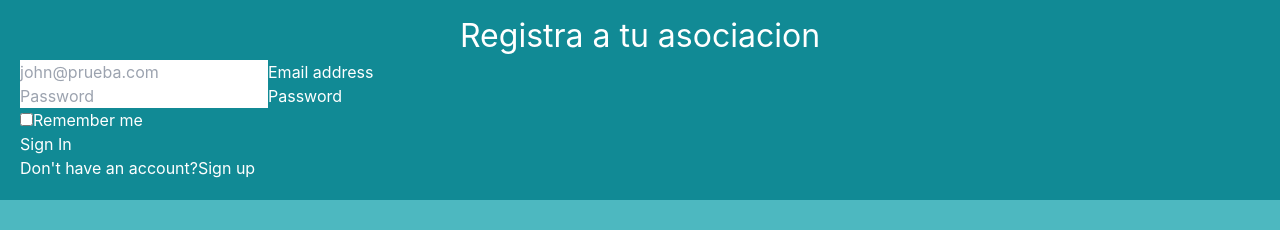
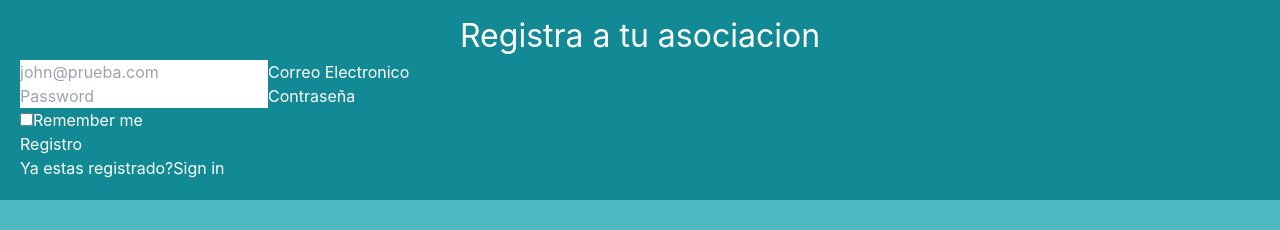
Before and after one commit to The-Asintota/api-adopcion-mascotas, a React (Vite) app in the folder adopcion-perritos/: page /shelters in a window 1280 px wide. Shown: the part 704-934 px from the top of the page. Built offline with nearby package versions, Linux system fonts and the light colour scheme.

Commit message:
form text in spanish

```diff
--- a/adopcion-perritos/src/components/SignUpForm/SignUpForm.jsx
+++ b/adopcion-perritos/src/components/SignUpForm/SignUpForm.jsx
@@ -14,7 +14,7 @@ const SignUpForm = () => {
         <div className="relative">
           <input
             placeholder="john@prueba.com"
-            className="peer h-10 w-full border-b-2 border-gray-300 text-white bg-transparent placeholder-transparent focus:outline-none focus:border-purple-500"
+            className="peer h-10 w-full border-b-2 border-gray-300 text-white bg-transparent placeholder-transparent focus:outline-none focus:border-[#118A95]"
             required=""
             id="email"
             name="email"
@@ -24,7 +24,7 @@ const SignUpForm = () => {
             className="absolute left-0 -top-3.5 text-gray-200 text-sm transition-all peer-placeholder-shown:text-base peer-placeholder-shown:text-gray-200 peer-placeholder-shown:top-2 peer-focus:-top-3.5 peer-focus:text-blue-500 peer-focus:text-sm"
             htmlFor="email"
           >
-            Email address
+            Correo Electronico
           </label>
         </div>
         <div className="relative">
@@ -40,13 +40,13 @@ const SignUpForm = () => {
             className="absolute left-0 -top-3.5 text-gray-200 text-sm transition-all peer-placeholder-shown:text-base peer-placeholder-shown:text-gray-200 peer-placeholder-shown:top-2 peer-focus:-top-3.5 peer-focus:text-blue-500 peer-focus:text-sm"
             htmlFor="password"
           >
-            Password
+            Contraseña
           </label>
         </div>
         <div className="flex items-center justify-between">
           <label className="flex items-center text-sm text-gray-200">
             <input
-              className="form-checkbox h-4 w-4 text-purple-600 bg-gray-800 border-gray-300 rounded"
+              className="form-checkbox h-4 w-4 text-[#118A95] bg-gray-800 border-gray-300 rounded"
               type="checkbox"
             />
             <span className="ml-2">Remember me</span>
@@ -56,13 +56,13 @@ const SignUpForm = () => {
           className="w-full py-2 px-4 bg-[#118A95] hover:bg-[#3bdbe9] rounded-md shadow-lg text-white font-semibold transition duration-200"
           type="submit"
         >
-          Sign In
+          Registro
         </button>
       </form>
       <div className="text-center text-gray-300">
-        Don't have an account?
-        <a className="text-purple-300 hover:underline" href="#">
-          Sign up
+        Ya estas registrado?
+        <a className="text-[#118A95] hover:underline" href="#">
+          Sign in
         </a>
       </div>
     </div>
```
